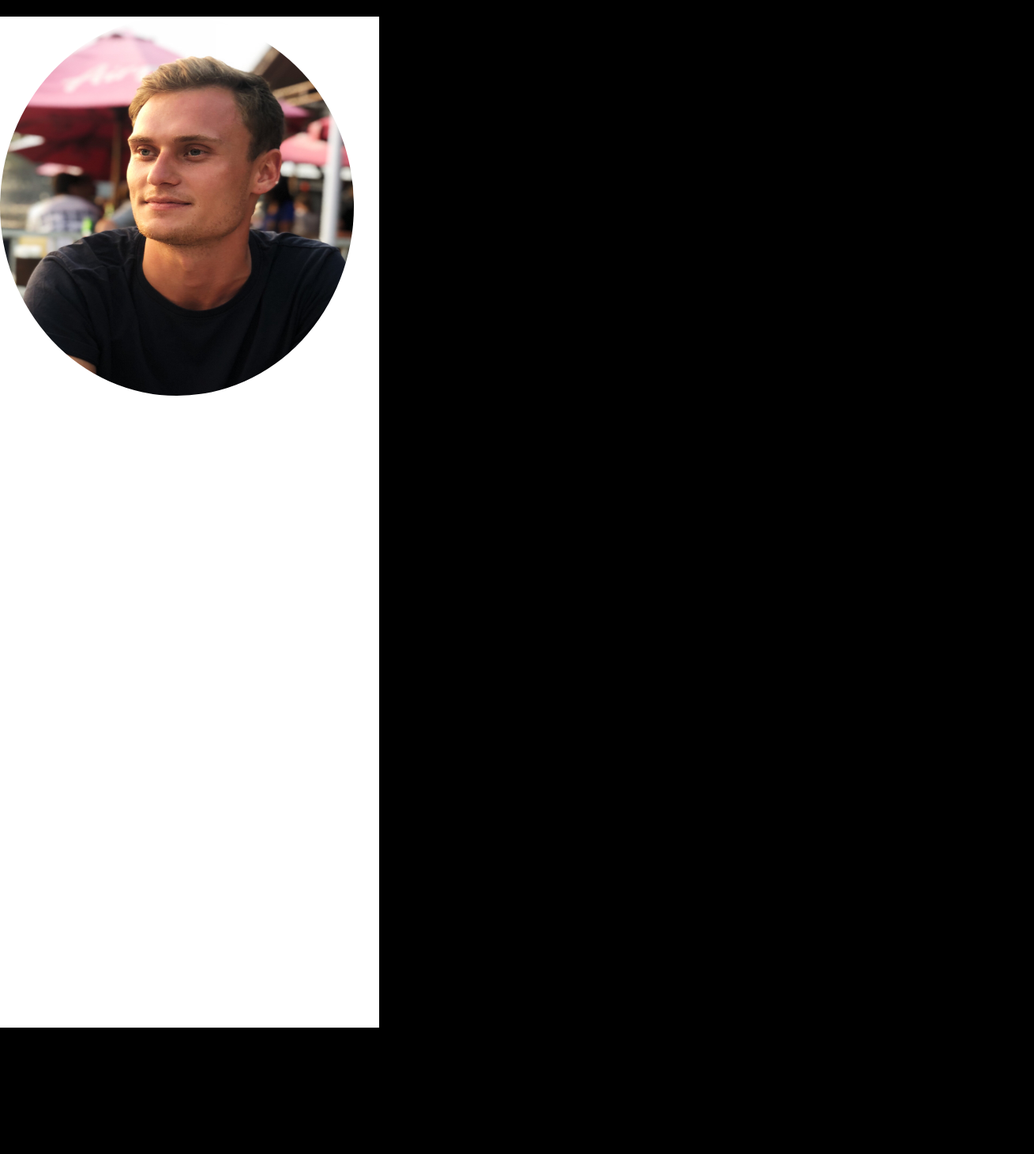
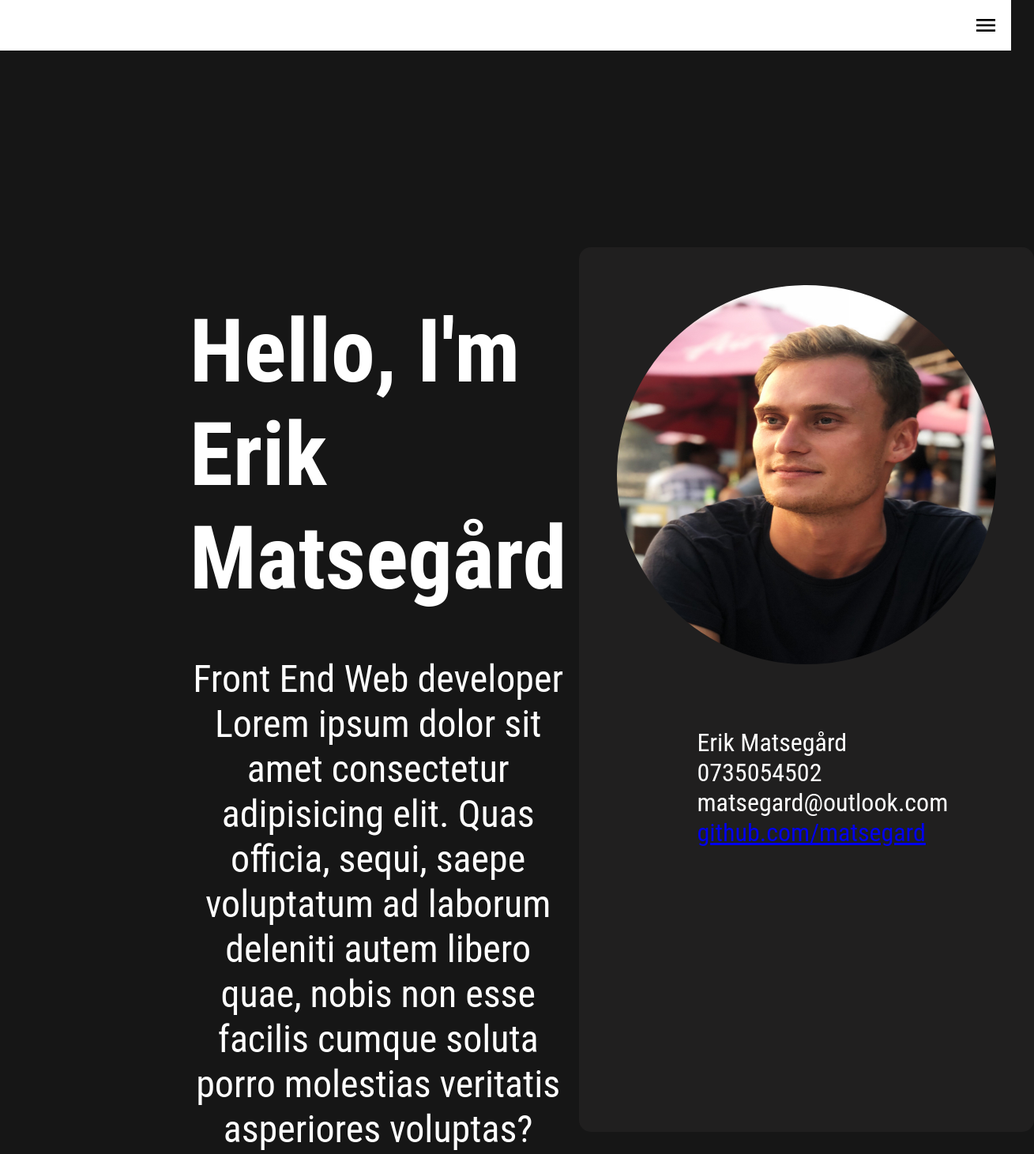
Before and after one commit to matsegard/Digitalt-CV, a plain HTML site: page index.html in a window 1280 px wide. Shown: the whole page at 79% size, 1309 px wide, since content can reach past the window. Before the commit the page ends 1301 px from the top, so only its background shows below. Drawn offline with Linux system fonts and the light colour scheme; a web font is replaced by a local one.

Commit message:
Starting mobile first responsive

```diff
--- a/index.html
+++ b/index.html
@@ -1,21 +1,42 @@
 <!DOCTYPE html>
 <html lang="en">
+
 <head>
     <meta charset="UTF-8">
     <meta http-equiv="X-UA-Compatible" content="IE=edge">
     <meta name="viewport" content="width=device-width, initial-scale=1.0">
     <title>Document</title>
+    <link rel="preconnect" href="https://fonts.googleapis.com">
+    <link rel="preconnect" href="https://fonts.gstatic.com" crossorigin>
+    <link
+        href="https://fonts.googleapis.com/css2?family=Big+Shoulders+Stencil+Text&family=Cabin+Sketch:wght@400;700&display=swap"
+        rel="stylesheet">
+        <link href="https://fonts.googleapis.com/icon?family=Material+Icons"
+      rel="stylesheet">
     <link rel="stylesheet" href="style.css">
     <script src="main.js"></script>
 </head>
+
 <body>
+    <header><span class="material-icons">menu</span>
+        </header>
     <main>
-        <div><h1>
-
-        </h1></div>
-        <div class="square">
+        <div class="info">
+            <h1>Hello, I'm Erik Matsegård</h1>
+            <p>Front End Web developer</br>Lorem ipsum dolor sit amet consectetur adipisicing elit. Quas officia, sequi, saepe voluptatum ad laborum deleniti autem libero quae, nobis non esse facilis cumque soluta porro molestias veritatis asperiores voluptas?</p>
+            <!--<button class="project-button">My Projects</button> -->
+        </div>
+        <div class="contact">
             <img class="image1" src="./images/erik.png" alt="erik">
+            <ul class="contact-list">
+                <li>Erik Matsegård</li>
+                <li>0735054502</li>
+                <li>matsegard@outlook.com</li>
+                <li><a href="https://github.com/matsegard">github.com/matsegard</a></li>
+                <li></li>
+            </ul>
         </div>
     </main>
 </body>
+
 </html>
--- a/style.css
+++ b/style.css
@@ -1,22 +1,123 @@
+html {
+    font-family: 'Roboto Condensed', sans-serif;
+}
+
 body {
     margin: 0;
-    background-color: black;
-    image
+    background-color: rgb(22, 22, 22);
+}
+main{
+    display: flex;
+    flex-direction: column;
+    justify-content: center;
+    align-items: center;
+}
+
+header{
+    background-color: white;
+    display: flex;
+    flex-direction: row-reverse;
+    align-items: center;
+}
+
+.material-icons{
+    margin: 1rem;
+    font-size: 2rem;
 }
 
 .image1 {
-    width: 28rem;
+    width: 10rem;
+    height: 10rem;
+    border-radius: 50%;
+    margin: 3rem;
+}
+
+.info {
+    display: flex;
+    align-items: center;
+    flex-direction: column;
+    margin-left: 1rem;
+    margin-right: 1rem;
+    margin-top: 2rem;
+}
+
+.info h1 {
+    color: white;
+    font-size: 1.3rem;
+}
+
+.info p {
+    color: white;
+    text-align: center;
+    font-size: 0.8rem;
+}
+
+@media screen and (min-width: 1000px) {
+
+    main {
+    display: flex;
+    flex-direction: row;
+    justify-content: space-between;
+}
+
+.project-button {
+    padding-top: 2rem;
+    padding-bottom: 2rem;
+    padding-left: 2rem;
+    padding-right: 2rem;
+    display: flex;
+    align-items: center;
+    justify-content: center;
+    font-size: 3rem;
+    border-radius: 1rem;
+}
+
+.info {
+    margin-left: 15rem;
+    margin-top: 15rem;
+    display: flex;
+    align-items: center;
+    flex-direction: column;
+}
+
+.info h1 {
+    color: white;
+    font-size: 7rem;
+}
+
+.info p {
+    color: white;
+    margin-top: -1rem;
+    margin-bottom: 4rem;
+    text-align: center;
+    font-size: 3rem;
+}
+
+.image1 {
+    width: 30rem;
     height: 30rem;
     border-radius: 50%;
     display: flex;
+    align-items: center;
+    margin: 3rem;
 }
 
-.square{
-   width: 30rem;
-   height: 80rem;
-   background-color: rgb(255, 255, 255);
-   display: flex;
-   flex-direction: column;
+.contact {
+    width: 40rem;
+    height: 70rem;
+    border-radius: 15px;
+    background-color: rgb(32, 31, 31);
+    display: flex;
+    flex-direction: column;
+    align-items: center;
+    margin-top: 10rem;
+    margin-right: 15rem;
+    color: white;
+}
 
+.contact-list {
+    list-style: none;
+    font-size: 2rem;
+}
 
 }
```
Also changed, not shown: images/background.jpg.
